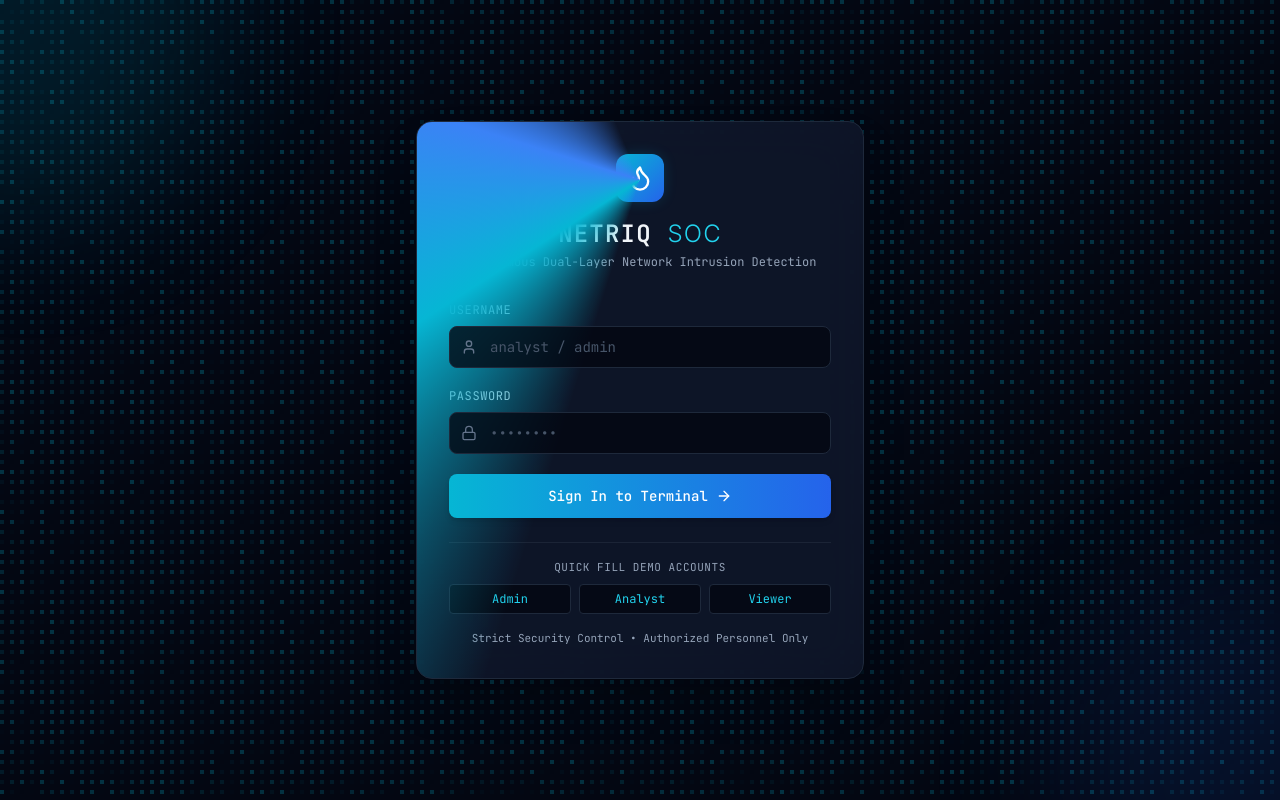
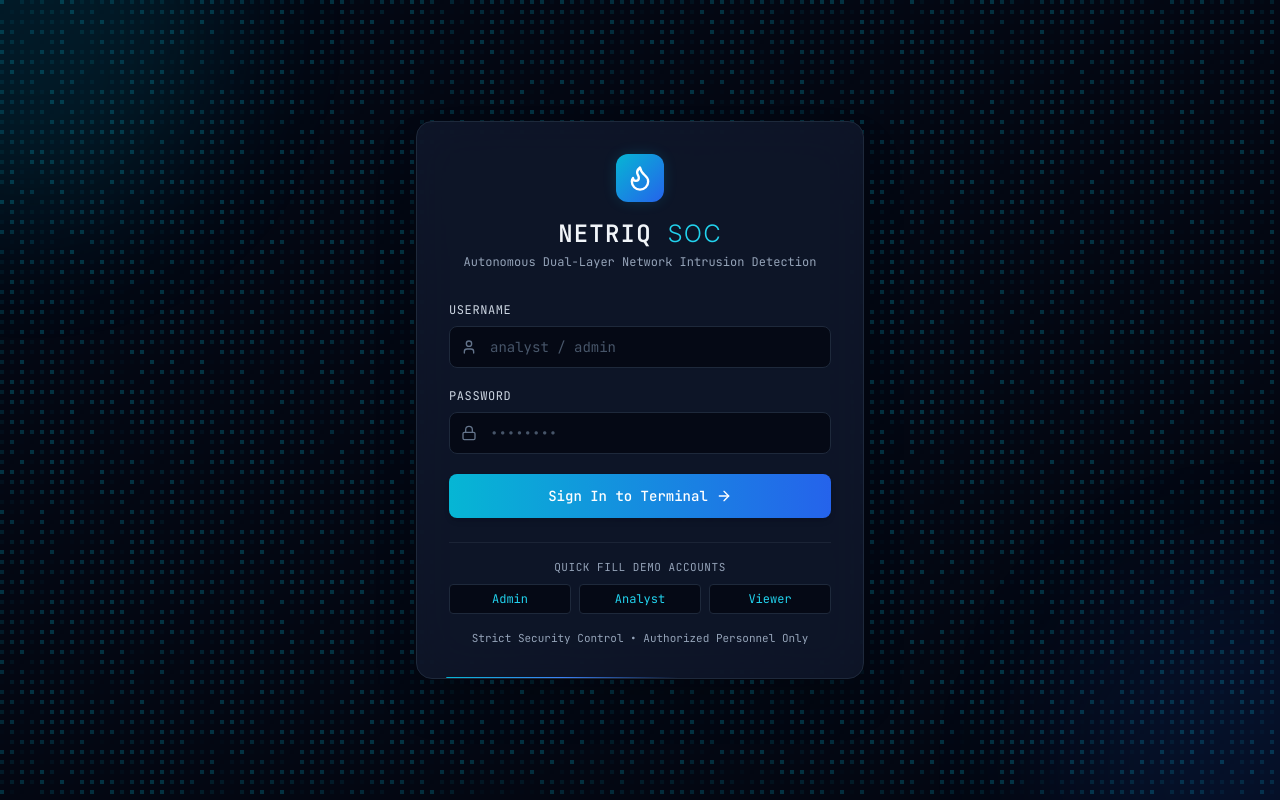
Before and after one commit to Abhilash-C-K/NETRIQ-LEARN, a React (Vite) app in the folder frontend/: page /login in a window 1280 px wide. Built offline with nearby package versions, Linux system fonts and the light colour scheme.

Commit message:
entho crrtions

```diff
--- a/frontend/src/components/ui/BorderBeam.jsx
+++ b/frontend/src/components/ui/BorderBeam.jsx
@@ -1,10 +1,11 @@
 import React from "react";
-import { motion } from "motion/react";
 import { cn } from "../../lib/utils";
 
 export function BorderBeam({
   className,
-  duration = 6,
+  size = 200,
+  duration = 12,
+  anchor = 90,
   borderWidth = 1.5,
   colorFrom = "#06b6d4",
   colorTo = "#3b82f6",
@@ -12,23 +13,25 @@ export function BorderBeam({
 }) {
   return (
     <div
+      style={{
+        "--size": size,
+        "--duration": `${duration}s`,
+        "--anchor": `${anchor}%`,
+        "--border-width": `${borderWidth}px`,
+        "--color-from": colorFrom,
+        "--color-to": colorTo,
+        "--delay": `-${delay}s`,
+      }}
       className={cn(
-        "pointer-events-none absolute -inset-[1.5px] rounded-[inherit] overflow-hidden p-[1.5px] z-0",
+        "pointer-events-none absolute inset-0 rounded-[inherit] border-[length:var(--border-width)] border-transparent [mask-clip:padding-box,border-box] [mask-composite:intersect] [mask-image:linear-gradient(transparent,transparent),linear-gradient(#000,#000)]",
         className
       )}
     >
-      {/* 360-degree Rotating Conic Laser Light Beam */}
-      <motion.div
-        className="absolute -inset-[150%] aspect-square origin-center"
+      <div
+        className="absolute aspect-square w-[calc(var(--size)*1px)] animate-border-beam bg-gradient-to-l from-[var(--color-from)] via-[var(--color-to)] to-transparent"
         style={{
-          background: `conic-gradient(from 0deg at 50% 50%, transparent 0deg, ${colorFrom} 40deg, ${colorTo} 90deg, transparent 140deg)`,
-        }}
-        animate={{ rotate: [0, 360] }}
-        transition={{
-          duration,
-          repeat: Infinity,
-          ease: "linear",
-          delay,
+          offsetPath: "rect(0 auto auto 0 round calc(var(--size)*1px))",
+          animationDelay: "var(--delay)",
         }}
       />
     </div>
```
Also changed, not shown: 1 other file (tests, documents, lock files or other folders).
